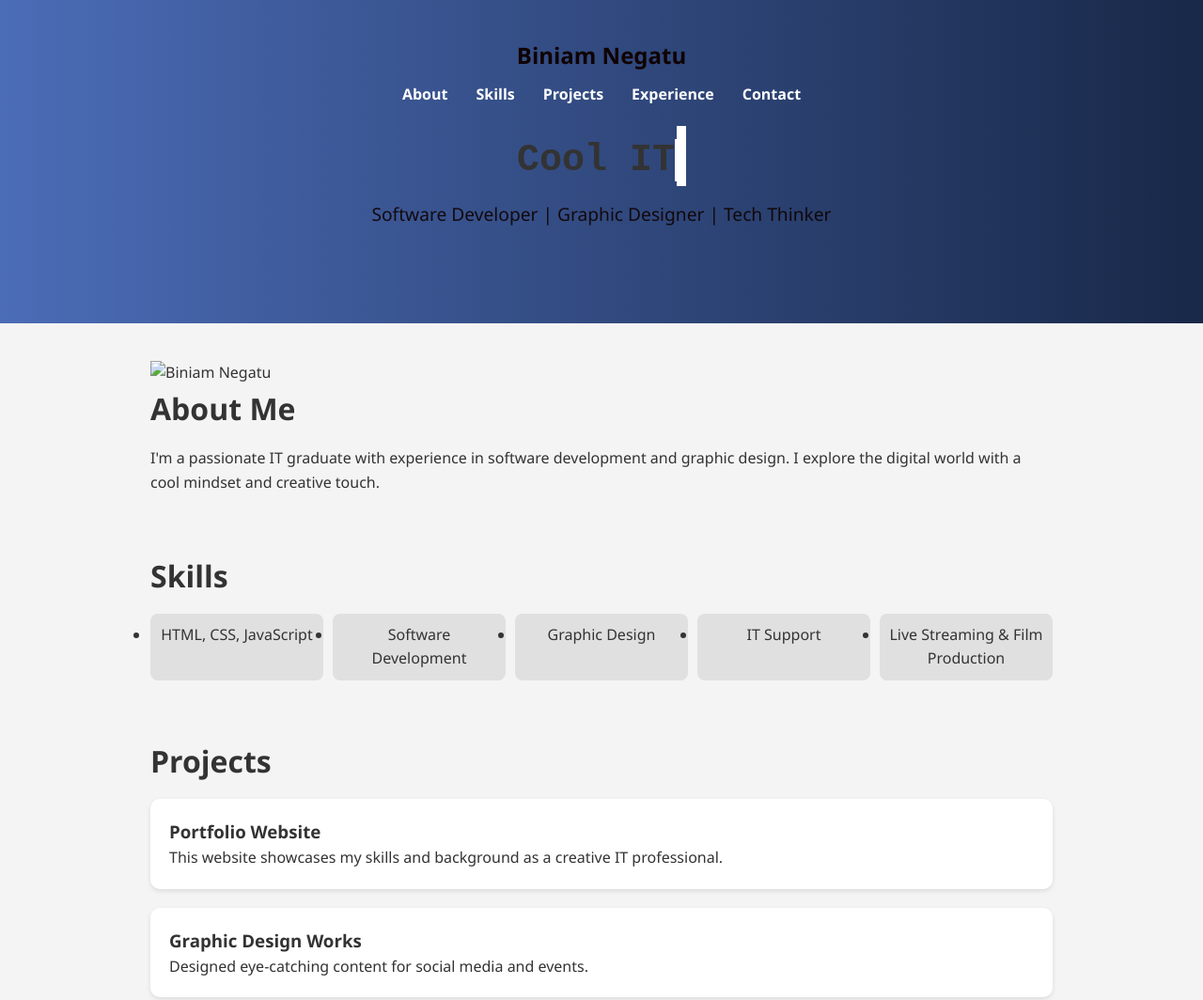
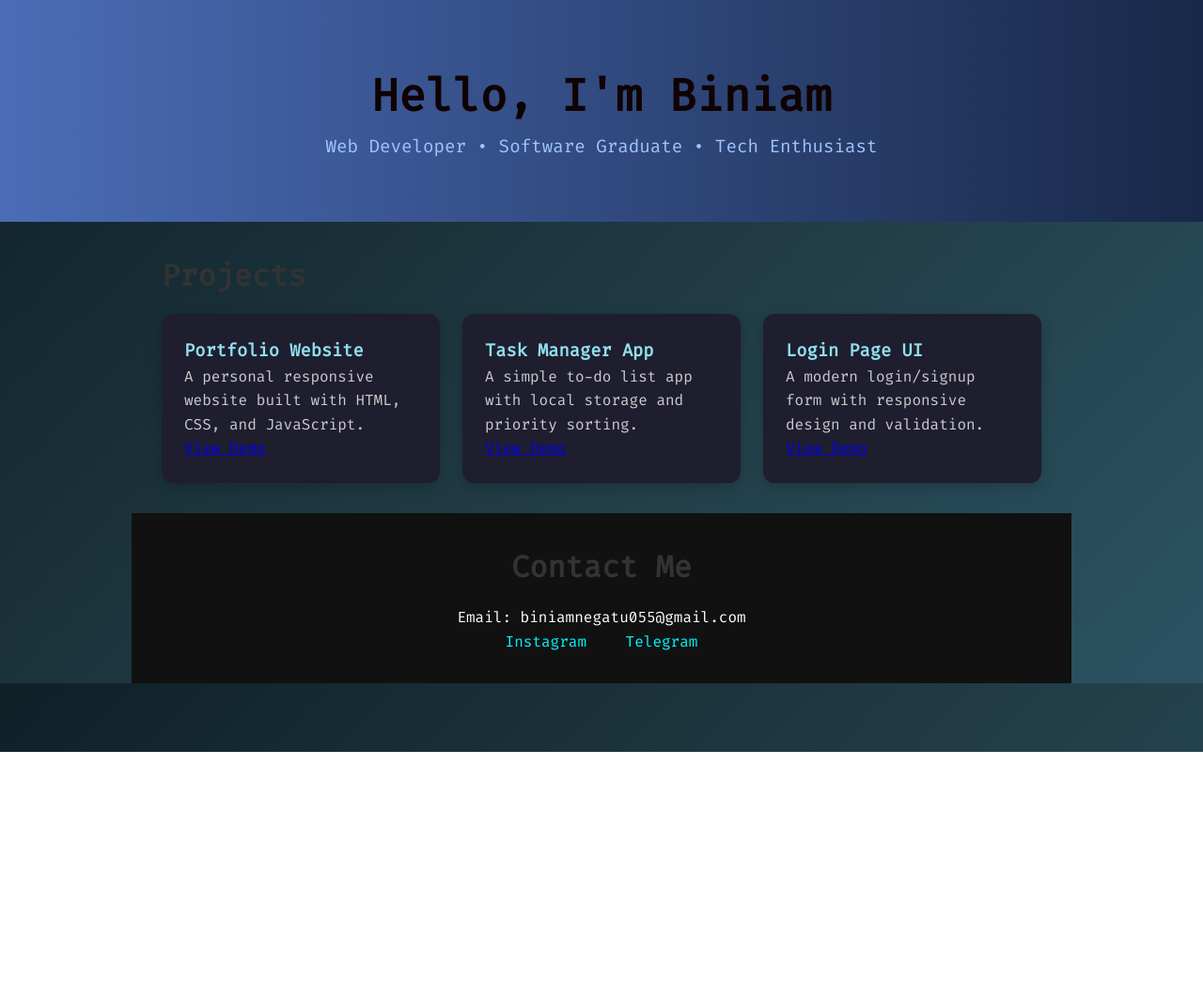
Before and after one commit to Biniam-dot/Biniam_Portfolio, a plain HTML site: page index.html in a window 1280 px wide. Shown: the top 1064 px of the page at 94% size. After the commit the page ends 800 px from the top, so only its background shows below. Drawn offline with Linux system fonts and the light colour scheme.

```diff
--- a/index.html
+++ b/index.html
@@ -1,80 +1,111 @@
 <!DOCTYPE html>
 <html lang="en">
 <head>
-  <meta charset="UTF-8" />
-  <meta name="viewport" content="width=device-width, initial-scale=1.0" />
-  <title>Biniam Negatu | Portfolio</title>
-  <link rel="stylesheet" href="style.css" />
+    <meta charset="UTF-8">
+    <meta name="viewport" content="width=device-width, initial-scale=1.0">
+    <title>Biniam's Portfolio</title>
+    <link rel="stylesheet" href="style.css">
+    <link rel="preconnect" href="https://fonts.googleapis.com">
+    <link rel="preconnect" href="https://fonts.gstatic.com" crossorigin>
+    <link href="https://fonts.googleapis.com/css2?family=Fira+Code&display=swap" rel="stylesheet">
+    <style>
+        body {
+            margin: 0;
+            font-family: 'Fira Code', monospace;
+            background: linear-gradient(135deg, #0f2027, #203a43, #2c5364);
+            color: #fff;
+            overflow-x: hidden;
+        }
+        header {
+            text-align: center;
+            padding: 4rem 2rem;
+        }
+        header h1 {
+            font-size: 3rem;
+            animation: fadeInDown 1s ease;
+        }
+        header p {
+            font-size: 1.2rem;
+            color: #a0c4ff;
+        }
+        section {
+            padding: 2rem;
+            max-width: 1000px;
+            margin: auto;
+        }
+        .projects {
+            display: grid;
+            grid-template-columns: repeat(auto-fit, minmax(250px, 1fr));
+            gap: 1.5rem;
+        }
+        .project {
+            background: #1e1e2f;
+            padding: 1.5rem;
+            border-radius: 12px;
+            transition: transform 0.3s, box-shadow 0.3s;
+            box-shadow: 0 4px 15px rgba(0,0,0,0.2);
+        }
+        .project:hover {
+            transform: translateY(-5px);
+            box-shadow: 0 6px 20px rgba(0,0,0,0.4);
+        }
+        .project h3 {
+            color: #90e0ef;
+            margin-top: 0;
+        }
+        .project p {
+            color: #ccc;
+        }
+        .contact {
+            text-align: center;
+            padding: 2rem;
+            background-color: #111;
+        }
+        .contact a {
+            color: #00f7ff;
+            margin: 0 1rem;
+            text-decoration: none;
+        }
+        @keyframes fadeInDown {
+            from { opacity: 0; transform: translateY(-20px); }
+            to { opacity: 1; transform: translateY(0); }
+        }
+    </style>
 </head>
 <body>
     <header>
-    <nav>
-      <h1>Biniam Negatu</h1>
-      <ul>
-        <li><a href="#about">About</a></li>
-        <li><a href="#skills">Skills</a></li>
-        <li><a href="#projects">Projects</a></li>
-        <li><a href="#experience">Experience</a></li>
-        <li><a href="#contact">Contact</a></li>
-      </ul>
-    </nav>
-    <section class="hero">
-      <h2><span class="typed-text"></span><span class="cursor">&nbsp;</span></h2>
-      <p>Software Developer | Graphic Designer | Tech Thinker</p>
-    </section>
+        <h1>Hello, I'm Biniam</h1>
+        <p>Web Developer • Software Graduate • Tech Enthusiast</p>
     </header>
 
-  <main>
-    <section id="about">
-<img src="images/profile.jpg" alt="Biniam Negatu" class="profile-pic" />
-      <h2>About Me</h2>
-      <p>
-        I'm a passionate IT graduate with experience in software development and graphic design. I explore the digital world with a cool mindset and creative touch.
-      </p>
-    </section>
-
-    <section id="skills">
-      <h2>Skills</h2>
-      <ul class="skills-list">
-        <li>HTML, CSS, JavaScript</li>
-        <li>Software Development</li>
-        <li>Graphic Design</li>
-        <li>IT Support</li>
-        <li>Live Streaming & Film Production</li>
-      </ul>
-    </section>
-
-    <section id="projects">
+    <section>
         <h2>Projects</h2>
-      <div class="project-card">
+        <div class="projects">
+            <div class="project">
                 <h3>Portfolio Website</h3>
-        <p>This website showcases my skills and background as a creative IT professional.</p>
+                <p>A personal responsive website built with HTML, CSS, and JavaScript.</p>
+                <a href="#">View Demo</a>
             </div>
-      <div class="project-card">
-        <h3>Graphic Design Works</h3>
-        <p>Designed eye-catching content for social media and events.</p>
+            <div class="project">
+                <h3>Task Manager App</h3>
+                <p>A simple to-do list app with local storage and priority sorting.</p>
+                <a href="#">View Demo</a>
+            </div>
+            <div class="project">
+                <h3>Login Page UI</h3>
+                <p>A modern login/signup form with responsive design and validation.</p>
+                <a href="#">View Demo</a>
+            </div>
         </div>
     </section>
 
-    <section id="experience">
-      <h2>Experience</h2>
+    <section class="contact">
+        <h2>Contact Me</h2>
+        <p>Email: biniamnegatu055@gmail.com</p>
         <p>
-        Completed a one-week training at a film production and live streaming company. Gained hands-on experience with media tools and team-based projects.
+            <a href="https://instagram.com/biniam_negatu" target="_blank">Instagram</a>
+            <a href="https://t.me/Biniam_N" target="_blank">Telegram</a>
         </p>
     </section>
-
-    <section id="contact">
-      <h2>Contact Me</h2>
-      <p>Email: <a href="mailto:biniamnegatu055@gmail.com">biniamnegatu055@gmail.com</a></p>
-      <p>Instagram: <a href="https://instagram.com/biniam_negatu" target="_blank">@biniam_negatu</a></p>
-      <p>Telegram: <a href="https://t.me/Biniam_N" target="_blank">@Biniam_N</a></p>
-    </section>
-  </main>
-
-  <footer>
-    <p>&copy; 2025 Biniam Negatu. All rights reserved.</p>
-  </footer>
-
-  <script src="script.js"></script>
 </body>
 </html>
```
Lines whose indentation alone changed are shown as unchanged.
